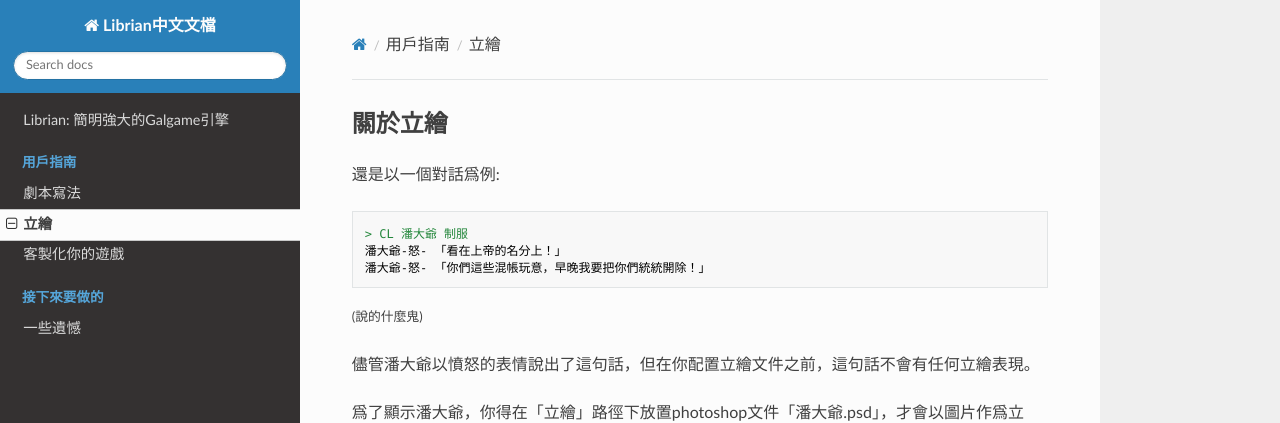
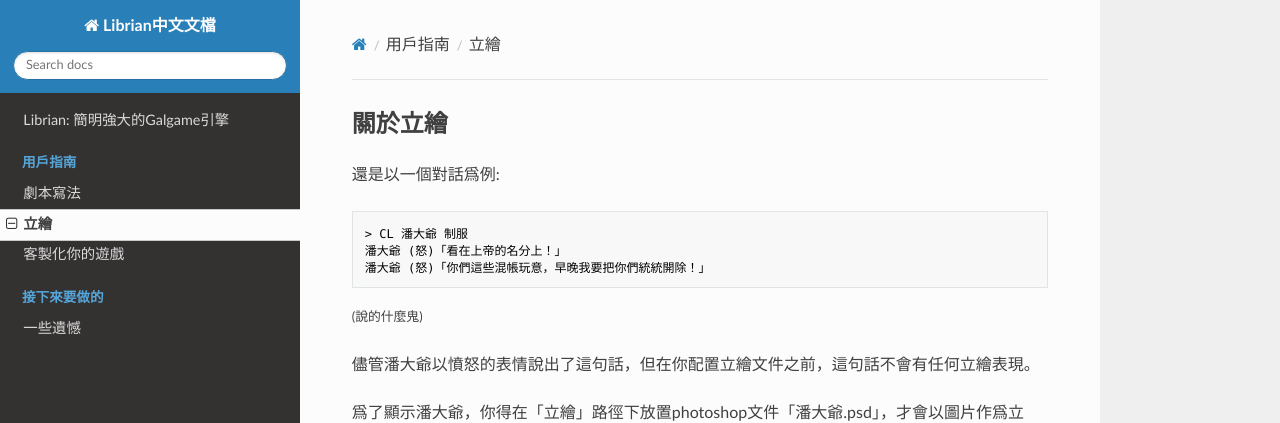
Before and after one commit to librian-center/Librian_doc, an MkDocs documentation site: the page built from docs/用戶指南/立繪.md, in a window 1280 px wide and 900 px high. Shown: the top 423 px of the window. Built offline with MkDocs 1.6.1, drawn with Linux system fonts in a browser that asks for light colours; nearby versions of some CDN libraries; old or Windows-style settings are respelled for this version of MkDocs.

Commit message:
訂正了一處表情寫法

```diff
--- a/docs/用戶指南/立繪.md
+++ b/docs/用戶指南/立繪.md
@@ -3,8 +3,8 @@
 還是以一個對話爲例:
 
     > CL 潘大爺 制服
-    潘大爺-怒- 「看在上帝的名分上！」
-    潘大爺-怒- 「你們這些混帳玩意，早晚我要把你們統統開除！」
+    潘大爺 (怒)「看在上帝的名分上！」
+    潘大爺 (怒)「你們這些混帳玩意，早晚我要把你們統統開除！」
 
 <small>(說的什麼鬼)</small>
 
```
Also changed, not shown: site/search/search_index.json, site/用戶指南/立繪/index.html.
